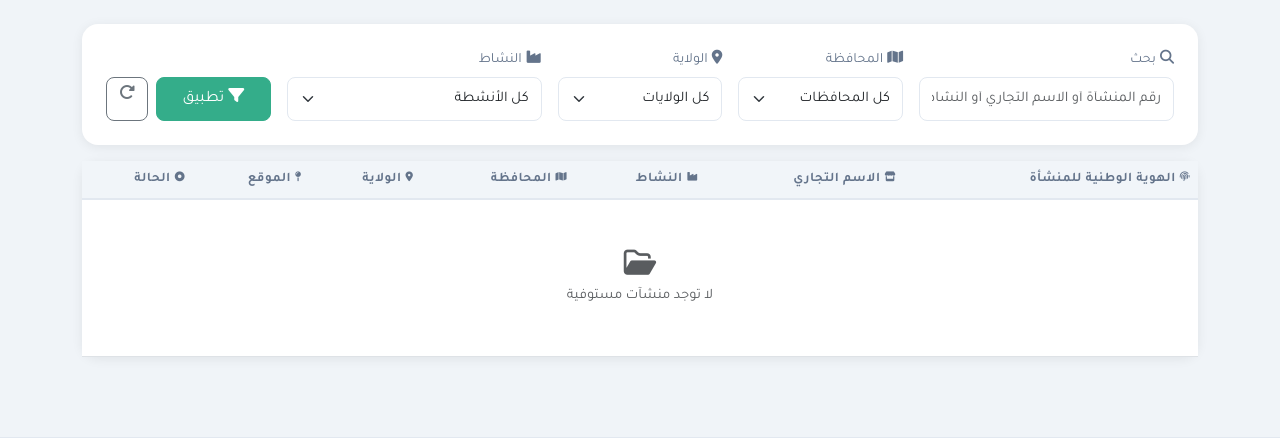
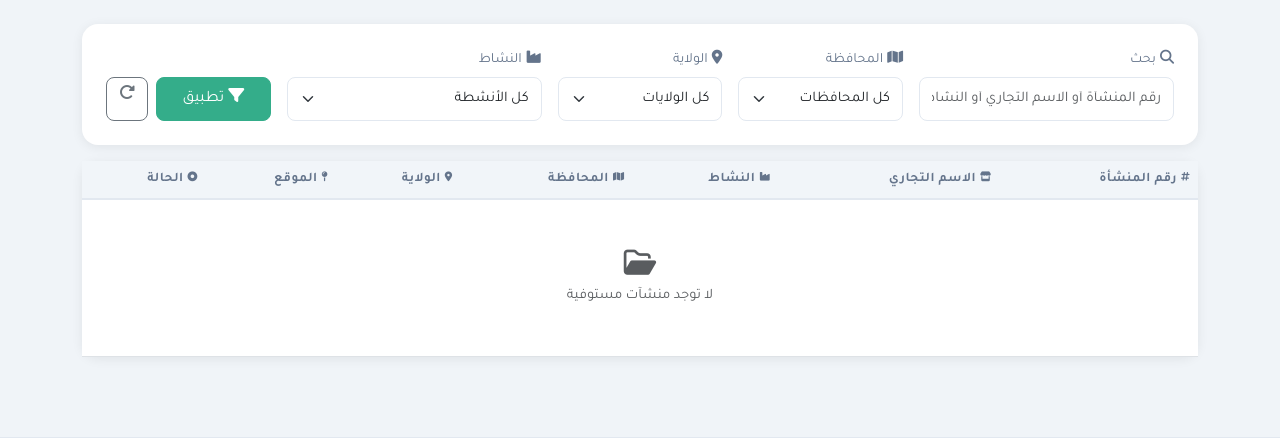
Before and after one commit to majidalaamri85-cmd/final-food-safety, a Django app: page /establishments/ in a window 1280 px wide. Shown: the part 219-657 px from the top of the page. Run offline with Django 5.2, Linux system fonts and the light colour scheme; a user stored in the database is signed in; data that the repository does not hold is empty.

Commit message:
اعتماد رقم المنشأة وإخفاؤه من التسجيل

```diff
--- a/inspections/forms.py
+++ b/inspections/forms.py
@@ -35,7 +35,7 @@ class EstablishmentForm(forms.ModelForm):
     class Meta:
         model = Establishment
         fields = [
-            'establishment_no', 'governorate', 'wilayat', 'commercial_name', 'activity_type', 'license_no',
+            'governorate', 'wilayat', 'commercial_name', 'activity_type', 'license_no',
             'commercial_reg', 'manager_name', 'contact_phone', 'contact_email',
             'employee_count', 'production_capacity', 'product_types',
             'doc_commercial_register', 'doc_municipal_license',
--- a/inspections/templates/inspections/establishment_list.html
+++ b/inspections/templates/inspections/establishment_list.html
@@ -61,7 +61,7 @@
     <table class="table table-hover mb-0">
       <thead>
         <tr>
-          <th><i class="fa-solid fa-fingerprint fa-xs me-1"></i>الهوية الوطنية للمنشأة</th>
+          <th><i class="fa-solid fa-hashtag fa-xs me-1"></i>رقم المنشأة</th>
           <th><i class="fa-solid fa-store fa-xs me-1"></i>الاسم التجاري</th>
           <th><i class="fa-solid fa-industry fa-xs me-1"></i>النشاط</th>
           <th><i class="fa-solid fa-map fa-xs me-1"></i>المحافظة</th>
@@ -73,10 +73,9 @@
       <tbody>
         {% for e in establishments %}
         <tr>
-          <td><span class="badge rounded-pill bg-primary-subtle text-primary border">{{ e.reference_no }}</span></td>
+          <td><span class="badge rounded-pill bg-primary-subtle text-primary border">{{ e.establishment_no|arabic_digits }}</span></td>
           <td>
             <div class="fw-semibold">{{ e.commercial_name }}</div>
-            <div class="small text-muted">رقم المنشأة: {{ e.establishment_no|arabic_digits }}</div>
             <div class="small text-muted">رخصة: {{ e.license_no }}</div>
           </td>
           <td><span class="text-muted small">{{ e.activity_type }}</span></td>
--- a/inspections/templates/inspections/evaluation_list.html
+++ b/inspections/templates/inspections/evaluation_list.html
@@ -89,7 +89,7 @@
             <td>
               <div class="fw-semibold">{{ e.establishment }}</div>
               <div class="small text-muted"><i class="fa-solid fa-barcode fa-xs me-1"></i>مرجع التقرير: {{ e.report_reference_no }}</div>
-              <div class="small text-muted"><i class="fa-solid fa-fingerprint fa-xs me-1"></i>الهوية الوطنية للمنشأة: {{ e.establishment.reference_no }}</div>
+              <div class="small text-muted"><i class="fa-solid fa-hashtag fa-xs me-1"></i>رقم المنشأة: {{ e.establishment.establishment_no|arabic_digits }}</div>
               <div class="small text-muted"><i class="fa-solid fa-hashtag fa-xs me-1"></i>{{ e.establishment.license_no }}</div>
             </td>
             <td>
--- a/inspections/templates/inspections/evaluation_pdf_official.html
+++ b/inspections/templates/inspections/evaluation_pdf_official.html
@@ -552,8 +552,8 @@
               <td>
                 <table class="field-row">
                   <tr>
-                    <td class="field-value">{{ evaluation.establishment.reference_no }} (الهوية الوطنية للمنشأة)</td>
-                    <td class="field-label">{{ 'رقم مرجع المنشأة:'|arabic_pdf }}</td>
+                    <td class="field-value">{{ evaluation.establishment.establishment_no|arabic_pdf }} (رقم المنشأة)</td>
+                    <td class="field-label">{{ 'رقم المنشأة:'|arabic_pdf }}</td>
                   </tr>
                 </table>
               </td>
--- a/inspections/views.py
+++ b/inspections/views.py
@@ -610,7 +610,7 @@ def establishment_create(request):
     form = EstablishmentForm(request.POST or None, request.FILES or None)
     if form.is_valid():
         obj = form.save()
-        messages.success(request, f'تم حفظ المنشأة بنجاح. رقم المنشأة: {obj.establishment_no} | الرقم المرجعي: {obj.reference_no}')
+        messages.success(request, f'تم حفظ المنشأة بنجاح. رقم المنشأة: {obj.establishment_no}')
         return redirect('establishment_list')
     reference_data = _get_reference_data()
     return render(request, 'inspections/establishment_form.html', {
@@ -1009,10 +1009,9 @@ def export_establishments_excel(request):
     wb = Workbook()
     ws = wb.active
     ws.title = 'المنشآت'
-    ws.append(['الرقم المرجعي', 'رقم المنشأة', 'الاسم التجاري', 'النشاط', 'المحافظة', 'الولاية', 'رقم الترخيص', 'السجل التجاري', 'الحالة'])
+    ws.append(['رقم المنشأة', 'الاسم التجاري', 'النشاط', 'المحافظة', 'الولاية', 'رقم الترخيص', 'السجل التجاري', 'الحالة'])
     for e in qs:
         ws.append([
-            e.reference_no,
             e.establishment_no,
             e.commercial_name, e.activity_type, e.governorate.name_ar, e.wilayat.name_ar,
             e.license_no, e.commercial_reg, e.get_status_display()
@@ -1063,7 +1062,7 @@ def export_evaluations_excel(request):
     ws = wb.active
     ws.title = 'تقارير التقييم'
     ws.append([
-        'مرجع التقرير', 'مرجع المنشأة', 'اسم المنشأة', 'المحافظة', 'الولاية', 'رقم الترخيص', 'تاريخ الزيارة',
+        'مرجع التقرير', 'رقم المنشأة', 'اسم المنشأة', 'المحافظة', 'الولاية', 'رقم الترخيص', 'تاريخ الزيارة',
         'المفتش', 'النسبة', 'التصنيف', 'الحالة', 'البنود غير المستوفية',
     ])
 
@@ -1078,7 +1077,7 @@ def export_evaluations_excel(request):
         issues_text = ' | '.join(filter(None, [non_compliant_text, missing_records_text])) or 'لا توجد بنود غير مستوفية'
         ws.append([
             evaluation.report_reference_no,
-            evaluation.establishment.reference_no,
+            evaluation.establishment.establishment_no,
             evaluation.establishment.commercial_name,
             evaluation.establishment.governorate.name_ar,
             evaluation.establishment.wilayat.name_ar,
@@ -1272,7 +1271,7 @@ def _build_evaluation_docx(evaluation):
     info_table.style = 'Table Grid'
     rows = [
         ('مرجع التقرير', evaluation.report_reference_no, 'تاريخ الزيارة', _format_docx_date(evaluation.visit_date)),
-        ('اسم المنشأة', evaluation.establishment.commercial_name, 'رقم المنشأة', evaluation.establishment.reference_no),
+        ('اسم المنشأة', evaluation.establishment.commercial_name, 'رقم المنشأة', evaluation.establishment.establishment_no),
         ('المحافظة', evaluation.establishment.governorate.name_ar, 'الولاية', evaluation.establishment.wilayat.name_ar),
         ('نسبة الامتثال', f'{evaluation.percentage}%', 'التصنيف', evaluation.get_classification_display()),
         ('المفتش / المقيم', evaluation.inspector.get_full_name() or evaluation.inspector.username, 'حالة التقييم', evaluation.get_approval_status_display()),
```
Also changed, not shown: inspections/templates/inspections/establishment_form.html (+1 -12 lines), inspections/templates/inspections/evaluation_update.html (+4 -4 lines).
